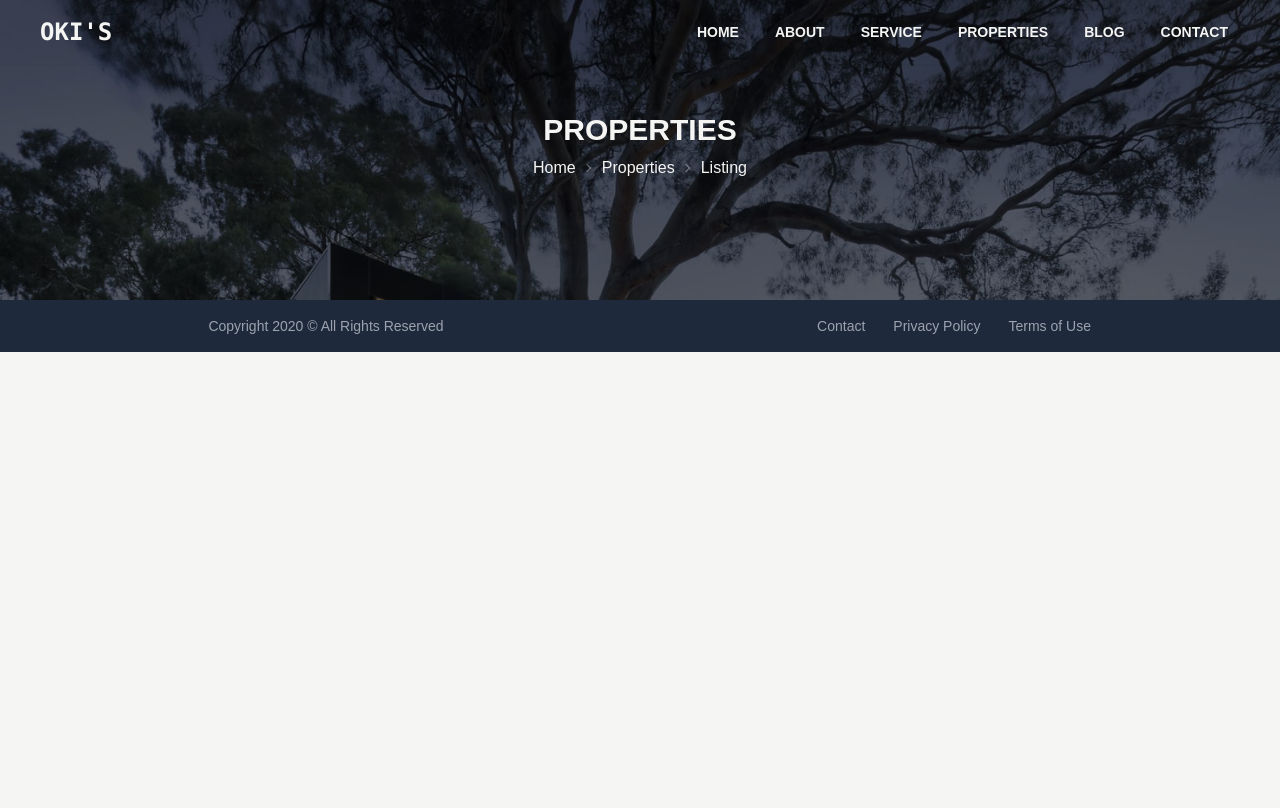
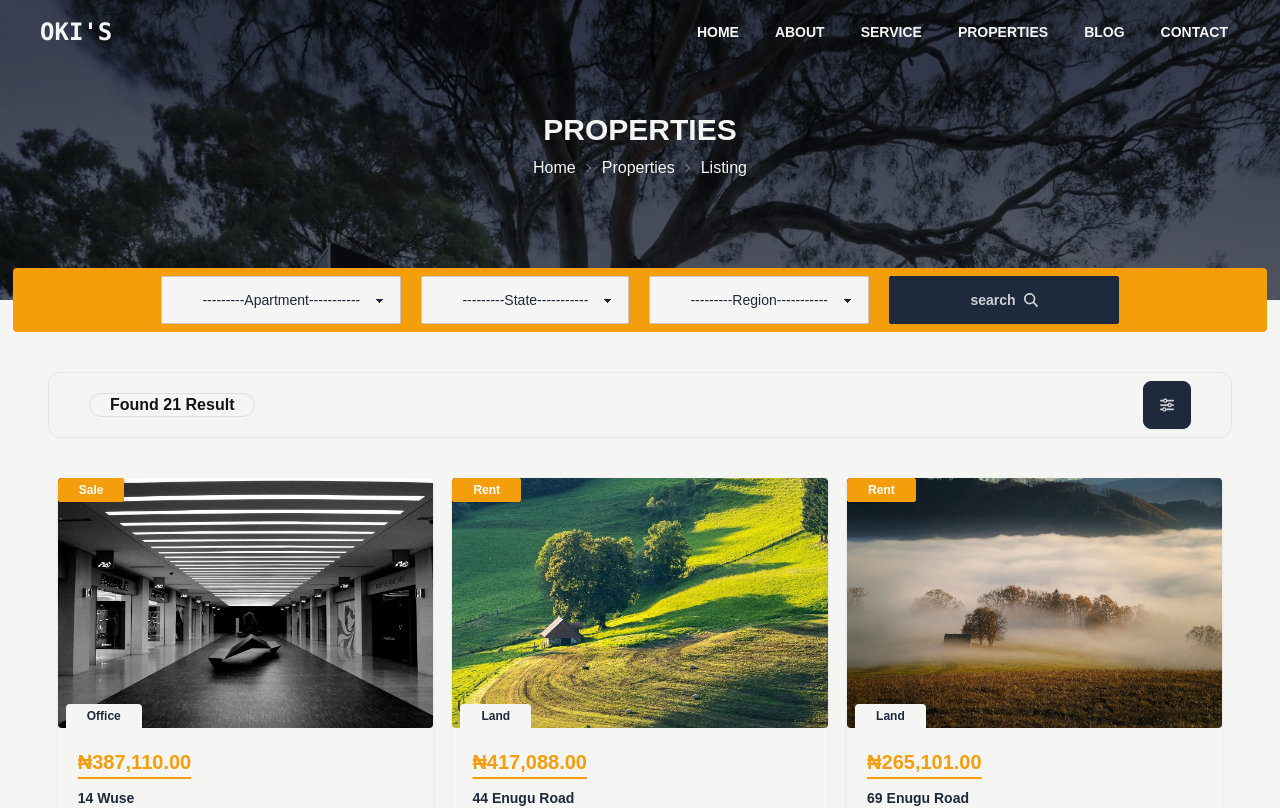
Before and after one commit to EbubeIreneaus/okis-real-estate, a Next.js app: page /listing in a window 1280 px wide. Shown: the top 808 px of the page. Built offline with nearby package versions, Linux system fonts and the light colour scheme.

Commit message:
update property links to use query parameters and enhance layout structure

```diff
--- a/app/(main)/layout.tsx
+++ b/app/(main)/layout.tsx
@@ -57,9 +57,9 @@ function Layout({ children }: { children: React.ReactNode }) {
       name: "properties",
       href: "/listing",
       children: [
-        { name: "appartment", href: "/listing?s=appartment", children: [] },
-        { name: "office", href: "/listing?s=office", children: [] },
-        { name: "land", href: "/listing?s=land", children: [] },
+        { name: "appartment", href: "/listing?property=appartment", children: [] },
+        { name: "office", href: "/listing?property=office", children: [] },
+        { name: "land", href: "/listing?property=land", children: [] },
       ],
     },
     { name: "blog", href: "#", children: [] },
--- a/app/(main)/listing/page.tsx
+++ b/app/(main)/listing/page.tsx
@@ -1,10 +1,55 @@
-import MiniHeroSection from '@/component/main/MiniHeroSection'
-import React from 'react'
+import MiniHeroSection from "@/component/main/MiniHeroSection";
+import SearchComponent from "@/component/main/SearchComponent";
+import { faSliders } from "@fortawesome/free-solid-svg-icons";
+import { FontAwesomeIcon } from "@fortawesome/react-fontawesome";
+import React from "react";
+import { Properties } from "@/lib/properties";
+import SingleProperty from "@/component/main/SingleProperty";
 
 export default function Listing() {
+  const PTS = Properties;
+
   return (
     <>
-      <MiniHeroSection crumbs={['Home', 'Properties', 'Listing']} title='Properties' />
+      <MiniHeroSection
+        crumbs={["Home", "Properties", "Listing"]}
+        title="Properties"
+      />
+      <SearchComponent />
+
+      <div>
+        <div className="">
+          <div className="lg:px-12 sm:px-5 px-2">
+            <div>
+              <div className=" border rounded-xl flex items-center justify-between my-10 md:px-10 px-3 py-2">
+                <h4 className="badge px-5 badge-lg font-semibold ">
+                  Found 21 Result
+                </h4>
+                <button className="btn btn-accent">
+                  <FontAwesomeIcon icon={faSliders} />
+                </button>
+              </div>
+
+              <div>
+                <div className="grid lg:grid-cols-3 sm:grid-cols-2 grid-cols-1 gap-y-7">
+                  {PTS.map((property) => (
+                    <SingleProperty key={property.id} property={property} />
+                  ))}
+                </div>
+
+                <div className="flex justify-center my-10">
+                  <div className="join">
+                    <button className="join-item btn ">1</button>
+                    <button className="join-item btn btn-active">2</button>
+                    <button className="join-item btn">3</button>
+                    <button className="join-item btn">4</button>
+                  </div>
+                </div>
+              </div>
+            </div>
+          </div>
+        </div>
+      </div>
     </>
-  )
+  );
 }
--- a/component/main/HeroSection.tsx
+++ b/component/main/HeroSection.tsx
@@ -60,7 +60,7 @@ const HeroSection = () => {
                                             Nobis, ipsum numquam tempore suscipit qui non praesentium
                                             soluta magni corporis aut.
                                         </p>
-                                        <Link href='/properties'
+                                        <Link href='/listing'
                                             className="btn btn-accent px-10 mt-10 rounded-sm hover:btn-secondary"
                                             data-aos="fade-up"
                                             data-aos-delay="200"
@@ -149,7 +149,7 @@ const HeroSection = () => {
                                             Nobis, ipsum numquam tempore suscipit qui non praesentium
                                             soluta magni corporis aut.
                                         </p>
-                                        <Link href="/properties"
+                                        <Link href="/listing"
                                             className="btn bg-gradient-to-r from-secondary to-primary px-10 mt-10  hover:opacity-80 border-0 rounded-sm text-white"
                                             data-aos="fade-up"
                                         >
--- a/component/main/OurServiceSection.tsx
+++ b/component/main/OurServiceSection.tsx
@@ -36,7 +36,7 @@ export default function PropertyTypeSection() {
                 spacious family home, we have options to match your needs.
               </p>
               <Link
-                href="/properties?p=appartment"
+                href="/listing?property=appartment"
                 className="btn bg-gradient-to-r from-secondary to-primary rounded-sm text-base-100 px-5"
               >
                 Browse Appartment{" "}
@@ -111,7 +111,7 @@ export default function PropertyTypeSection() {
                 for your vision
               </p>
               <Link
-                href="/properties?p=land"
+                href="/listing?property=land"
                 className="btn bg-gradient-to-tr from-secondary to-primary rounded-sm text-base-100 px-5"
               >
                 Get Started{" "}
@@ -135,7 +135,7 @@ export default function PropertyTypeSection() {
                 and the best opportunities tailored to your goals.
               </p>
               <Link
-                href="/properties#appointment"
+                href="/contact#appointment"
                 className="btn bg-gradient-to-tr from-secondary to-primary rounded-sm text-base-100 px-5"
               >
                 Book Appoitment{" "}
```
